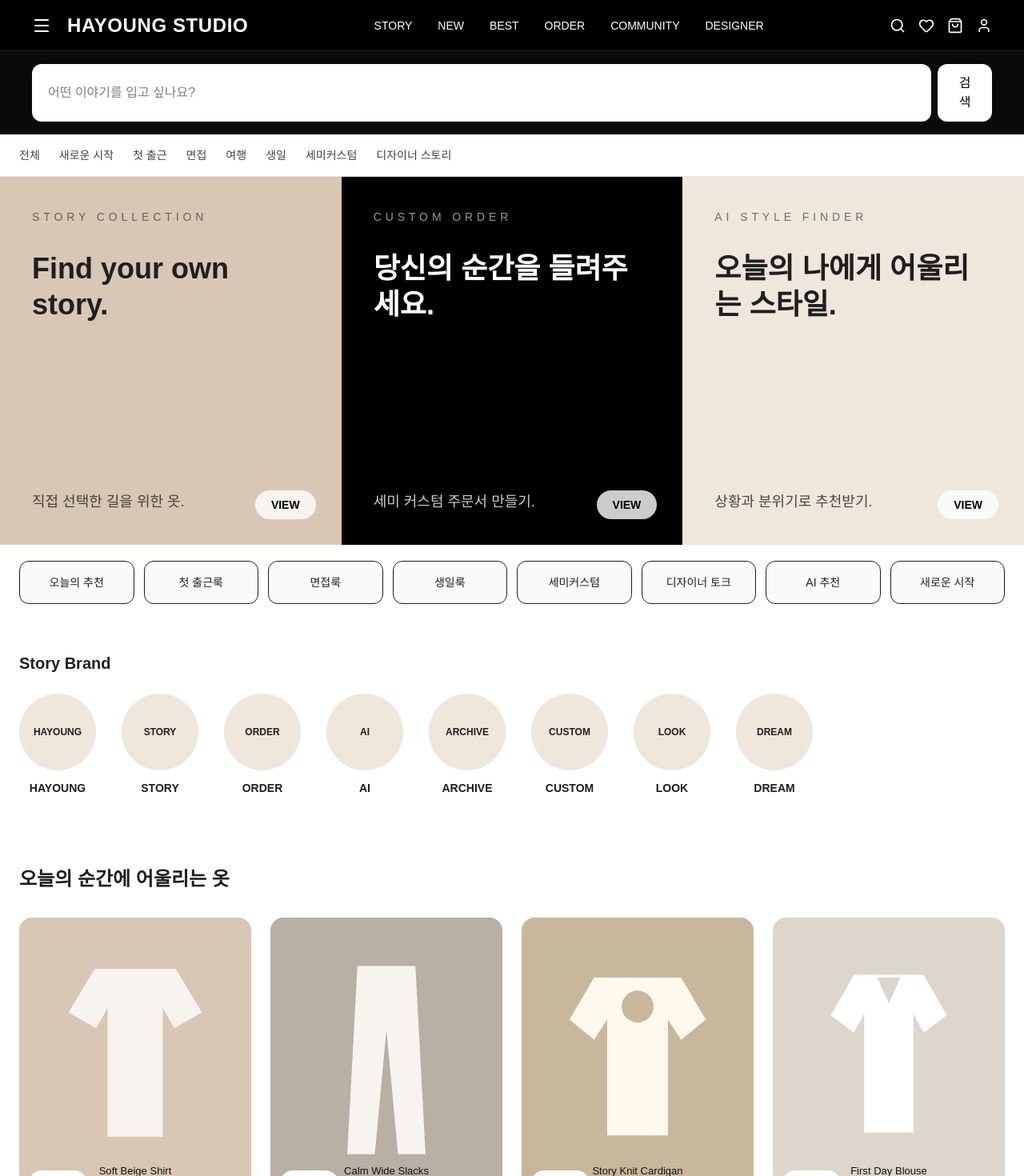
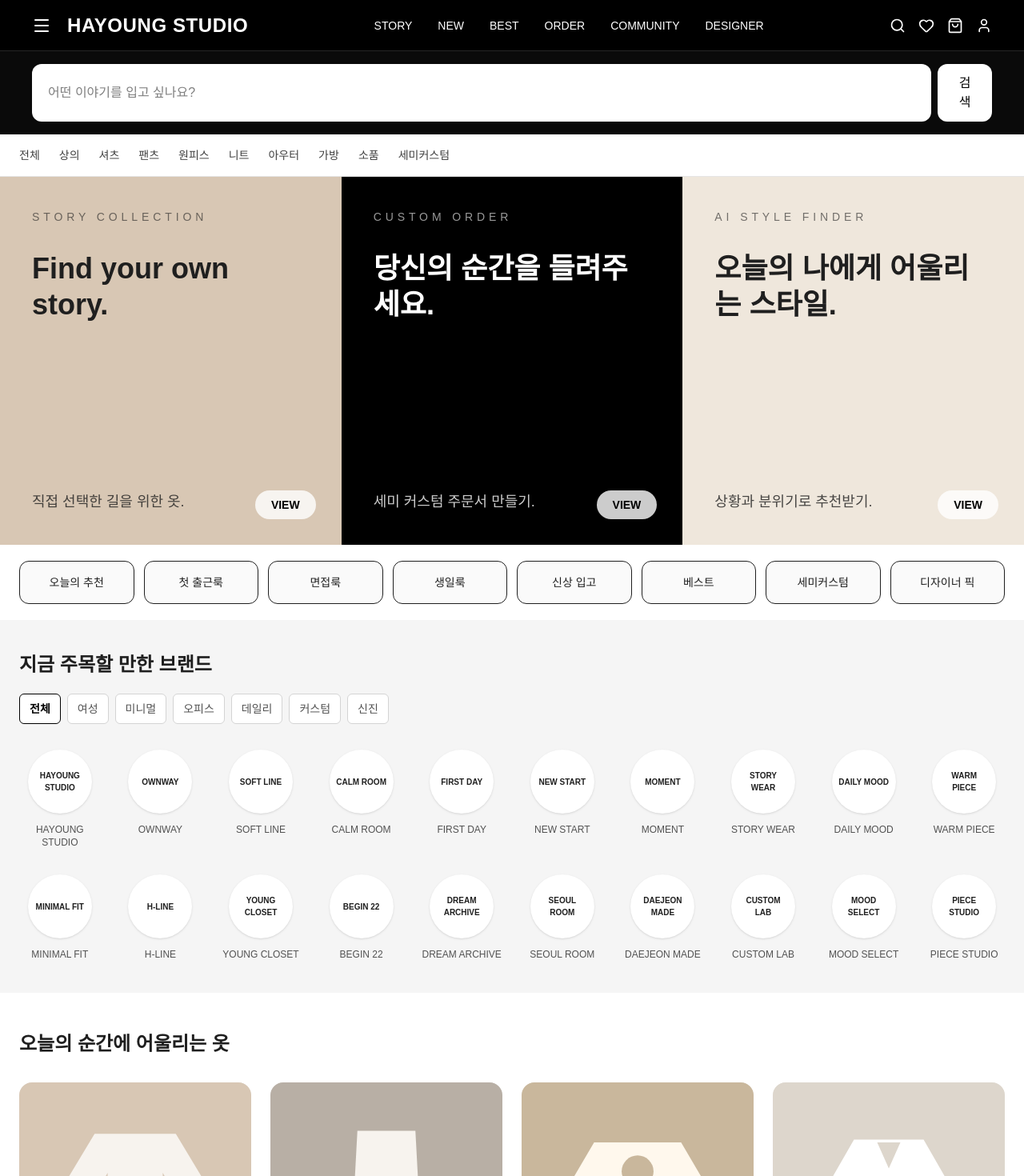
Before and after one commit to gxmzung/hay-story, a Next.js app: page / in a window 1280 px wide. Shown: the top 1470 px of the page at 80% size. Built offline with nearby package versions, Linux system fonts and the light colour scheme.

Commit message:
refactor: separate commerce categories and brand list

```diff
--- a/src/components/BrandCircleList.tsx
+++ b/src/components/BrandCircleList.tsx
@@ -1,18 +1,60 @@
-const brands = ["HAYOUNG", "STORY", "ORDER", "AI", "ARCHIVE", "CUSTOM", "LOOK", "DREAM"];
+const tabs = ["전체", "여성", "미니멀", "오피스", "데일리", "커스텀", "신진"];
+
+const brands = [
+  "HAYOUNG STUDIO",
+  "OWNWAY",
+  "SOFT LINE",
+  "CALM ROOM",
+  "FIRST DAY",
+  "NEW START",
+  "MOMENT",
+  "STORY WEAR",
+  "DAILY MOOD",
+  "WARM PIECE",
+  "MINIMAL FIT",
+  "H-LINE",
+  "YOUNG CLOSET",
+  "BEGIN 22",
+  "DREAM ARCHIVE",
+  "SEOUL ROOM",
+  "DAEJEON MADE",
+  "CUSTOM LAB",
+  "MOOD SELECT",
+  "PIECE STUDIO",
+];
 
 export default function BrandCircleList() {
   return (
-    <section className="bg-white px-6 py-10">
+    <section className="bg-[#f5f5f5] px-6 py-10">
       <div className="mx-auto max-w-7xl">
-        <h2 className="mb-6 text-xl font-bold">Story Brand</h2>
-        <div className="flex gap-8">
+        <h2 className="text-2xl font-bold">지금 주목할 만한 브랜드</h2>
+
+        <div className="mt-5 flex flex-wrap gap-2">
+          {tabs.map((tab, index) => (
+            <button
+              key={tab}
+              className={`rounded-md border px-3 py-2 text-sm ${
+                index === 0
+                  ? "border-black bg-white font-bold text-black"
+                  : "border-neutral-300 bg-white text-neutral-600"
+              }`}
+            >
+              {tab}
+            </button>
+          ))}
+        </div>
+
+        <div className="mt-8 grid grid-cols-4 gap-x-6 gap-y-8 md:grid-cols-8 lg:grid-cols-10">
           {brands.map((brand) => (
-            <div key={brand} className="text-center">
-              <div className="flex h-24 w-24 items-center justify-center rounded-full bg-[#efe7dc] text-xs font-bold">
+            <article key={brand} className="text-center">
+              <div className="mx-auto flex h-20 w-20 items-center justify-center rounded-full bg-white px-2 text-center text-[10px] font-bold shadow-sm transition hover:-translate-y-1 hover:shadow-md">
                 {brand}
               </div>
-              <p className="mt-3 text-sm font-semibold">{brand}</p>
-            </div>
+
+              <p className="mt-3 line-clamp-2 text-xs text-neutral-600">
+                {brand}
+              </p>
+            </article>
           ))}
         </div>
       </div>
--- a/src/components/CategoryTabs.tsx
+++ b/src/components/CategoryTabs.tsx
@@ -1,12 +1,16 @@
+import Link from "next/link";
+
 const categories = [
   "전체",
-  "새로운 시작",
-  "첫 출근",
-  "면접",
-  "여행",
-  "생일",
+  "상의",
+  "셔츠",
+  "팬츠",
+  "원피스",
+  "니트",
+  "아우터",
+  "가방",
+  "소품",
   "세미커스텀",
-  "디자이너 스토리",
 ];
 
 export default function CategoryTabs() {
@@ -14,12 +18,17 @@ export default function CategoryTabs() {
     <section className="border-b border-neutral-200 bg-white">
       <div className="mx-auto flex max-w-7xl gap-6 overflow-x-auto px-6 py-4 text-sm font-medium">
         {categories.map((category) => (
-          <button
+          <Link
             key={category}
+            href={
+              category === "전체"
+                ? "/search"
+                : `/search?query=${encodeURIComponent(category)}`
+            }
             className="whitespace-nowrap text-neutral-700 transition hover:text-black"
           >
             {category}
-          </button>
+          </Link>
         ))}
       </div>
     </section>
--- a/src/components/QuickMenu.tsx
+++ b/src/components/QuickMenu.tsx
@@ -1,11 +1,23 @@
-const menus = ["오늘의 추천", "첫 출근룩", "면접룩", "생일룩", "세미커스텀", "디자이너 토크", "AI 추천", "새로운 시작"];
+const menus = [
+  "오늘의 추천",
+  "첫 출근룩",
+  "면접룩",
+  "생일룩",
+  "신상 입고",
+  "베스트",
+  "세미커스텀",
+  "디자이너 픽",
+];
 
 export default function QuickMenu() {
   return (
     <section className="bg-white px-6 py-5">
-      <div className="mx-auto grid max-w-7xl grid-cols-8 gap-3">
+      <div className="mx-auto grid max-w-7xl grid-cols-4 gap-3 md:grid-cols-8">
         {menus.map((menu) => (
-          <button key={menu} className="rounded-xl border bg-neutral-50 py-4 text-sm hover:bg-black hover:text-white">
+          <button
+            key={menu}
+            className="rounded-xl border bg-neutral-50 py-4 text-sm transition hover:bg-black hover:text-white"
+          >
             {menu}
           </button>
         ))}
```
